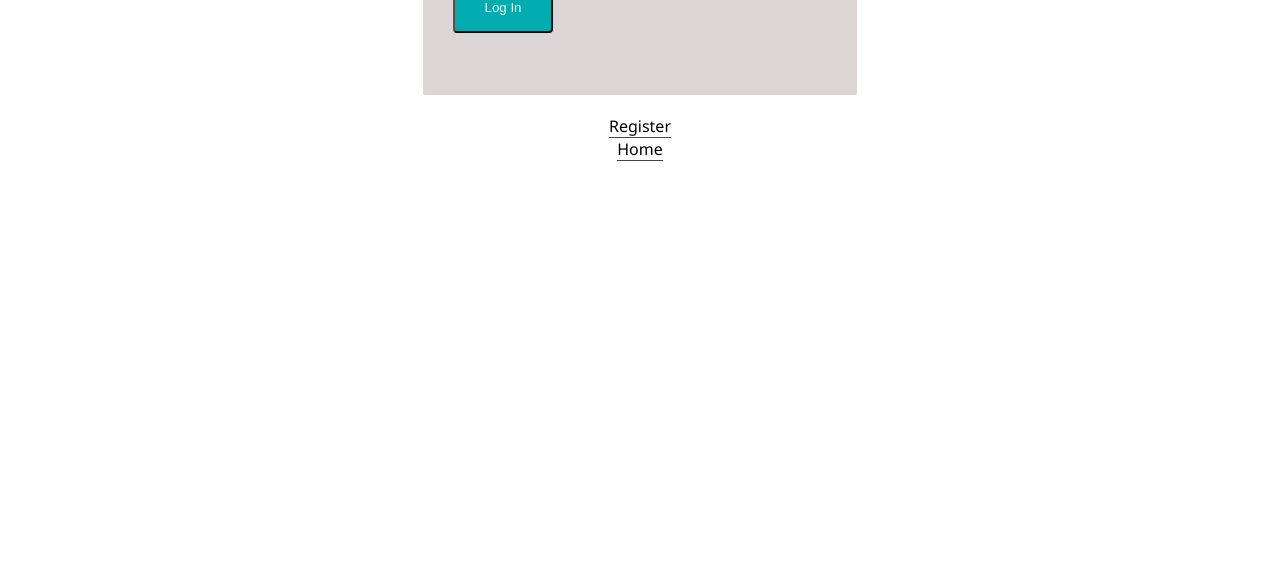
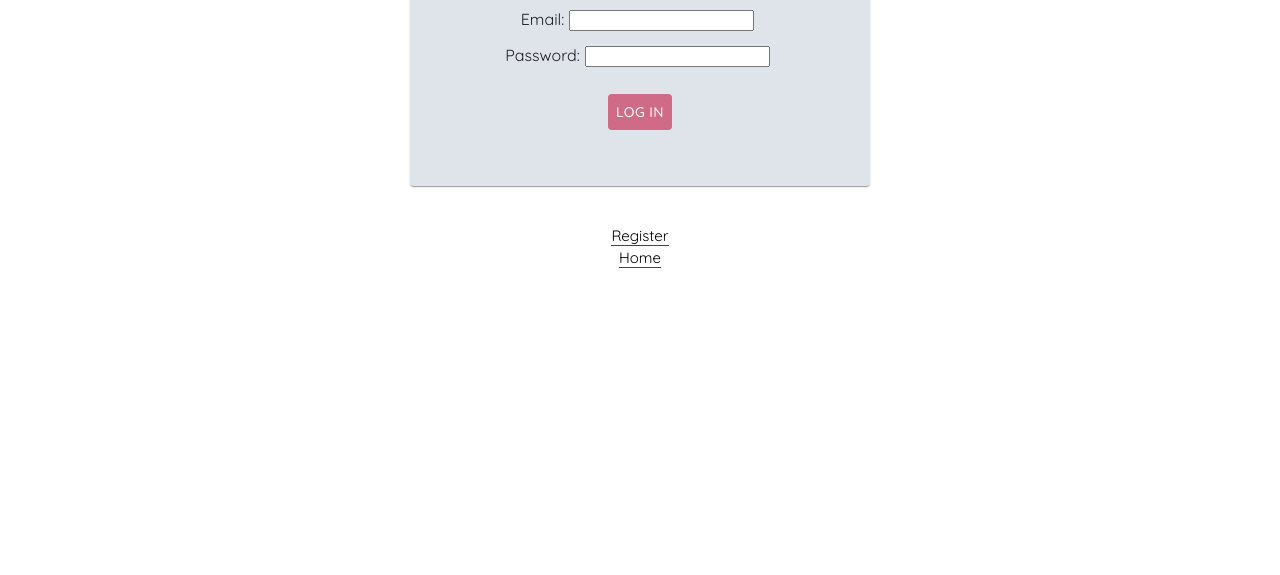
Before and after one commit to astrangethao/endear-app, a React app: page /#/login in a window 1280 px wide. Shown: the part 225-800 px from the top of the page. Built offline with nearby package versions, Linux system fonts and the light colour scheme; no server answers.

Commit message:
styles for login and register page

```diff
--- a/src/components/App/App.css
+++ b/src/components/App/App.css
@@ -1,5 +1,5 @@
 body {
-    font-family: 'Segoe UI', Tahoma, Geneva, Verdana, sans-serif;
+  font-family: "Segoe UI", Tahoma, Geneva, Verdana, sans-serif;
   margin: 0px;
 }
 
@@ -22,28 +22,33 @@ input {
   margin-bottom: 10px;
 }
 
-.log-in, .log-out, .register {
+.log-in,
+.log-out,
+.register {
   background-color: #00acb0;
   border-radius: 4px;
   color: #f8f8f8;
   min-height: 50px;
   min-width: 100px;
-  outline:0;
+  outline: 0;
   cursor: pointer;
 }
 
-.log-in:hover, .log-out:hover, .register:hover {
+.log-in:hover,
+.log-out:hover,
+.register:hover {
   background-color: #008183;
 }
 
 /* This line makes the "Register" and "Login" buttons look like links */
 .link-button {
-    background:none;
-    color:inherit;
-    border:none;
-    padding:0;
+  font-family: Quicksand;
+  background: none;
+  color: inherit;
+  border: none;
+  padding: 0;
   font: inherit;
-    outline:0;
-    border-bottom:1px solid #444;
+  outline: 0;
+  border-bottom: 1px solid #444;
   cursor: pointer;
 }
--- a/src/components/LandingPage/LandingPage.js
+++ b/src/components/LandingPage/LandingPage.js
@@ -30,12 +30,12 @@ const customStyles = (theme) =>
       padding: "5%",
     },
     btn: {
-      backgroundColor: "#c44569",
+      backgroundColor: "#e66767",
       color: "#fff",
       margin: "5%",
       fontFamily: "Quicksand",
       "&:hover": {
-        background: "#B53471",
+        background: "#cf6a87",
       },
     },
     typography: {
--- a/src/components/LoginPage/LoginPage.js
+++ b/src/components/LoginPage/LoginPage.js
@@ -1,6 +1,51 @@
 import React, { Component } from "react";
 import { connect } from "react-redux";
 import mapStoreToProps from "../../redux/mapStoreToProps";
+import Nav from "../Nav/Nav";
+import {
+  Button,
+  Container,
+  Paper,
+  withStyles,
+  createStyles,
+} from "@material-ui/core";
+import "typeface-quicksand";
+
+const customStyles = (theme) =>
+  createStyles({
+    root: {
+      textAlign: "left",
+    },
+    paper_class: {
+      maxWidth: "30%",
+      backgroundColor: "#dfe4ea",
+      padding: "3%",
+      margin: "3%",
+    },
+    btn: {
+      backgroundColor: "#cf6a87",
+      color: "#fff",
+      margin: "5%",
+      fontFamily: "Quicksand",
+      "&:hover": {
+        background: "#e66767",
+      },
+    },
+    font: {
+      fontFamily: "Quicksand",
+    },
+    link_btn: {
+      fontFamily: "Quicksand",
+      fontSize: "15px",
+      background: "none",
+      color: "inherit",
+      border: "none",
+      padding: "0",
+      outline: "0",
+      borderBottom: "1px solid #444",
+      cursor: "pointer",
+    },
+  });
 
 class LoginPage extends Component {
   state = {
@@ -35,18 +80,23 @@ class LoginPage extends Component {
   };
 
   render() {
+    const { classes } = this.props;
     return (
-      <div>
+      <div className={classes.root}>
+        <Nav />
         {this.props.store.errors.loginMessage && (
           <h2 className="alert" role="alert">
             {this.props.store.errors.loginMessage}
           </h2>
         )}
-        <form className="formPanel" onSubmit={this.login}>
-          <h1>Login</h1>
+        <center>
+          <Paper className={classes.paper_class}>
+            <Container>
+              <form onSubmit={this.login}>
+                <h1 className={classes.font}>Login</h1>
                 <div>
-            <label htmlFor="username">
-              Username:
+                  <label htmlFor="username" className={classes.font}>
+                    Email:
                     <input
                       type="text"
                       name="username"
@@ -56,7 +106,7 @@ class LoginPage extends Component {
                   </label>
                 </div>
                 <div>
-            <label htmlFor="password">
+                  <label htmlFor="password" className={classes.font}>
                     Password:
                     <input
                       type="password"
@@ -67,18 +117,23 @@ class LoginPage extends Component {
                   </label>
                 </div>
                 <div>
-            <input
-              className="log-in"
+                  <Button
+                    className={classes.btn}
                     type="submit"
                     name="submit"
                     value="Log In"
-            />
+                  >
+                    Log In
+                  </Button>
                 </div>
               </form>
+            </Container>
+          </Paper>
+        </center>
         <center>
           <button
             type="button"
-            className="link-button"
+            className={classes.link_btn}
             onClick={() => {
               this.props.dispatch({ type: "SET_TO_REGISTER_MODE" });
             }}
@@ -88,7 +143,7 @@ class LoginPage extends Component {
           <div>
             <button
               type="button"
-              className="link-button"
+              className={classes.link_btn}
               onClick={this.handleHomeBtn}
             >
               Home
@@ -100,4 +155,4 @@ class LoginPage extends Component {
   }
 }
 
-export default connect(mapStoreToProps)(LoginPage);
+export default withStyles(customStyles)(connect(mapStoreToProps)(LoginPage));
--- a/src/components/Nav/Nav.js
+++ b/src/components/Nav/Nav.js
@@ -48,7 +48,7 @@ const customStyles = (theme) =>
 class Nav extends Component {
   state = {
     loginLinkData: {
-      path: "/home",
+      path: "/login",
       text: "Sign In",
     },
   };
--- a/src/components/RegisterPage/RegisterPage.js
+++ b/src/components/RegisterPage/RegisterPage.js
@@ -1,6 +1,51 @@
 import React, { Component } from "react";
 import { connect } from "react-redux";
 import mapStoreToProps from "../../redux/mapStoreToProps";
+import {
+  Button,
+  Container,
+  Paper,
+  withStyles,
+  createStyles,
+} from "@material-ui/core";
+import "typeface-quicksand";
+import Nav from "../Nav/Nav";
+
+const customStyles = (theme) =>
+  createStyles({
+    root: {
+      textAlign: "left",
+    },
+    paper_class: {
+      maxWidth: "30%",
+      backgroundColor: "#dfe4ea",
+      padding: "3%",
+      margin: "3%",
+    },
+    btn: {
+      backgroundColor: "#cf6a87",
+      color: "#fff",
+      margin: "5%",
+      fontFamily: "Quicksand",
+      "&:hover": {
+        background: "#e66767",
+      },
+    },
+    font: {
+      fontFamily: "Quicksand",
+    },
+    link_btn: {
+      fontFamily: "Quicksand",
+      fontSize: "15px",
+      background: "none",
+      color: "inherit",
+      border: "none",
+      padding: "0",
+      outline: "0",
+      borderBottom: "1px solid #444",
+      cursor: "pointer",
+    },
+  });
 
 class RegisterPage extends Component {
   state = {
@@ -33,17 +78,22 @@ class RegisterPage extends Component {
   };
 
   render() {
+    const { classes } = this.props;
     return (
-      <div>
+      <div className={classes.root}>
+        <Nav />
         {this.props.errors.registrationMessage && (
           <h2 className="alert" role="alert">
             {this.props.errors.registrationMessage}
           </h2>
         )}
-        <form className="formPanel" onSubmit={this.registerUser}>
-          <h1>Register User</h1>
+        <center>
+          <Paper className={classes.paper_class}>
+            <Container>
+              <form onSubmit={this.registerUser}>
+                <h1 className={classes.font}>Register User</h1>
                 <div>
-            <label htmlFor="username">
+                  <label className={classes.font} htmlFor="username">
                     Email:
                     <input
                       type="text"
@@ -54,7 +104,7 @@ class RegisterPage extends Component {
                   </label>
                 </div>
                 <div>
-            <label htmlFor="password">
+                  <label className={classes.font} htmlFor="password">
                     Password:
                     <input
                       type="password"
@@ -65,18 +115,23 @@ class RegisterPage extends Component {
                   </label>
                 </div>
                 <div>
-            <input
-              className="register"
+                  <Button
+                    className={classes.btn}
                     type="submit"
                     name="submit"
                     value="Register"
-            />
+                  >
+                    Register
+                  </Button>
                 </div>
               </form>
+            </Container>
+          </Paper>
+        </center>
         <center>
           <button
             type="button"
-            className="link-button"
+            className={classes.link_btn}
             onClick={() => {
               this.props.dispatch({ type: "SET_TO_LOGIN_MODE" });
             }}
@@ -89,4 +144,4 @@ class RegisterPage extends Component {
   }
 }
 
-export default connect(mapStoreToProps)(RegisterPage);
+export default withStyles(customStyles)(connect(mapStoreToProps)(RegisterPage));
```
Lines whose indentation alone changed are shown as unchanged.
